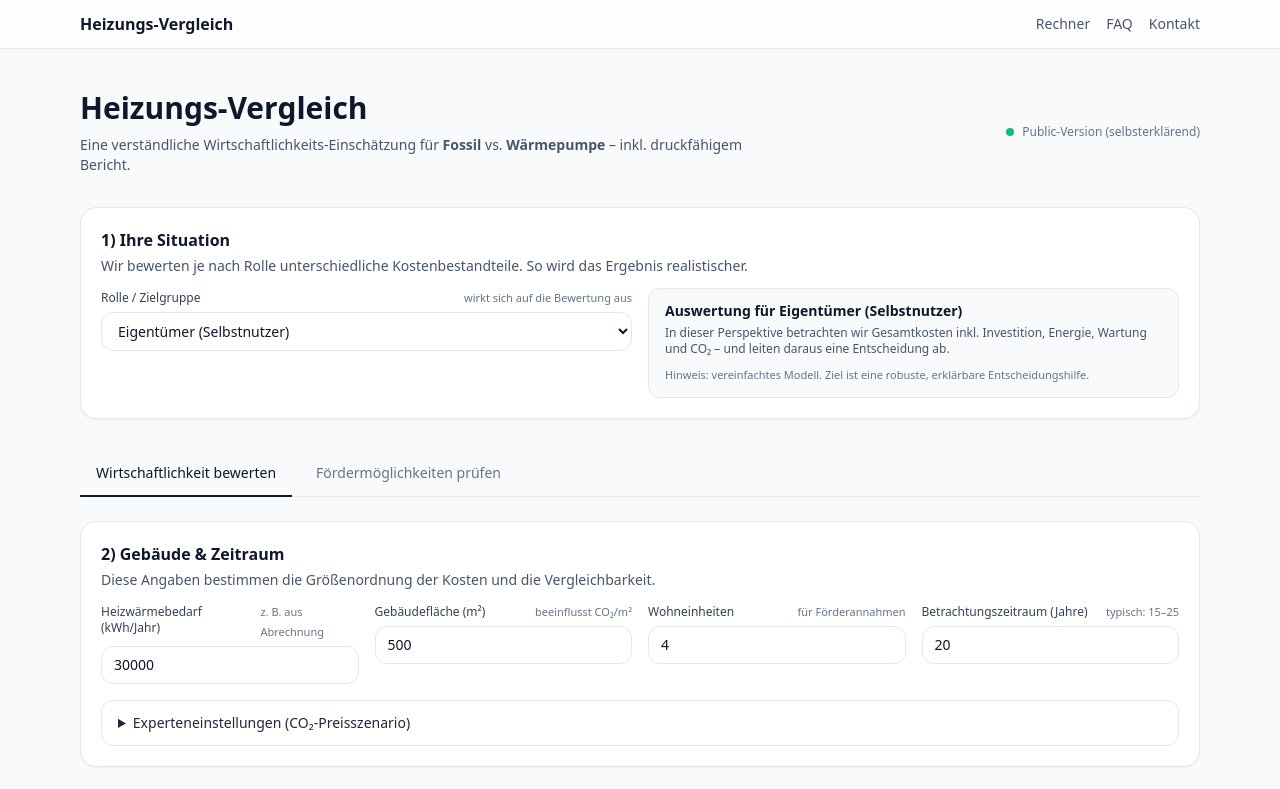
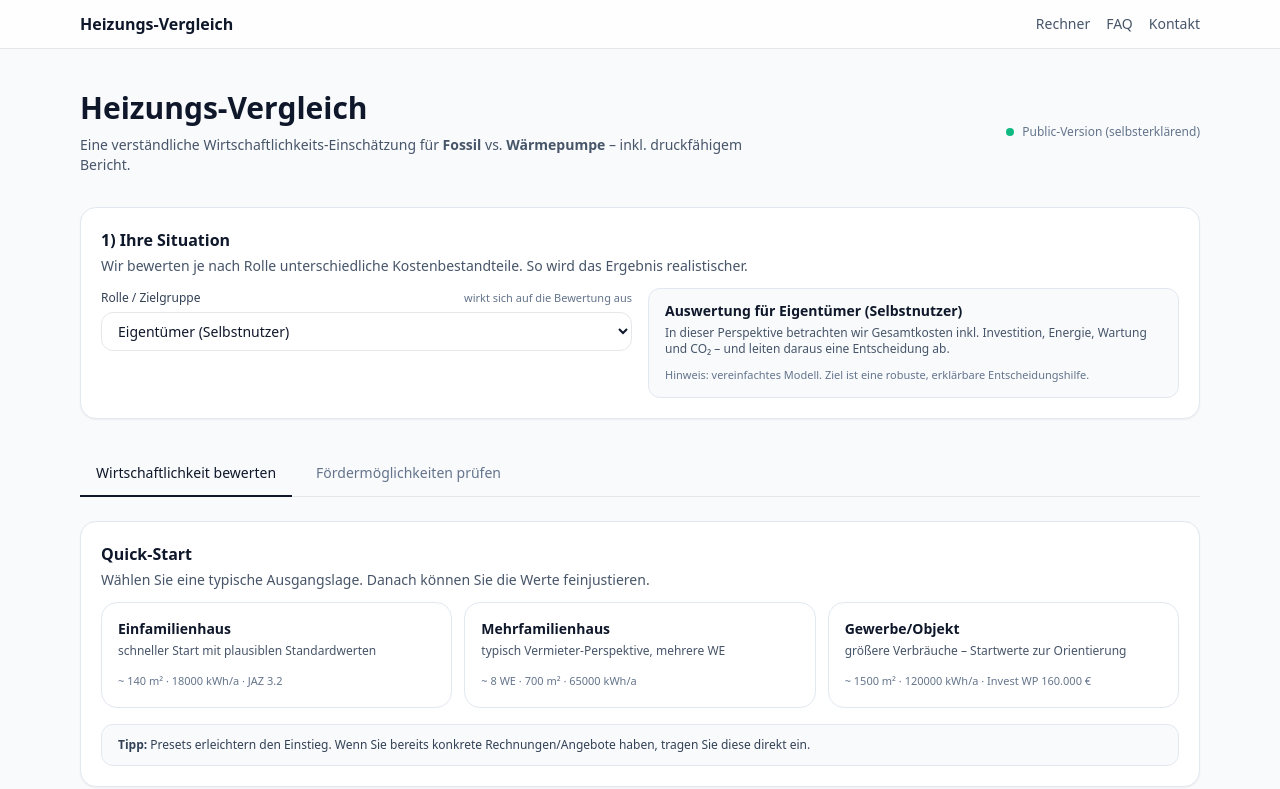
Before and after one commit to flixbial/Heizungstool, a Next.js app: page /tool in a window 1280 px wide. Shown: the top 789 px of the page. Built offline with nearby package versions, Linux system fonts and the light colour scheme.

Commit message:
Update page.tsx

```diff
--- a/app/tool/page.tsx
+++ b/app/tool/page.tsx
@@ -281,7 +281,6 @@ function MiniCostChart({
         <line x1={pad} x2={w - pad} y1={h - pad} y2={h - pad} stroke="#e2e8f0" />
         <line x1={pad} x2={pad} y1={pad} y2={h - pad} stroke="#e2e8f0" />
 
-        {/* Fossil rot, WP blau (CI-konsistent) */}
         <path d={dF} fill="none" stroke="#ef4444" strokeWidth="3" />
         <path d={dH} fill="none" stroke="#2563eb" strokeWidth="3" />
 
@@ -352,7 +351,6 @@ function MiniTotalBarChart({
         <line x1={pad} x2={w - pad} y1={yBase} y2={yBase} stroke="#e2e8f0" />
         <line x1={pad} x2={pad} y1={pad} y2={yBase} stroke="#e2e8f0" />
 
-        {/* Fossil rot, WP blau (wie im Liniendiagramm) */}
         <rect x={x1} y={yBase - fH} width={barW} height={fH} fill="#ef4444" />
         <rect x={x2} y={yBase - hH} width={barW} height={hH} fill="#2563eb" />
 
@@ -514,7 +512,6 @@ function PrintModal({
             </div>
           </div>
 
-          {/* Narrative */}
           <div className="report-card print-avoid-break">
             <div className="report-h2">{narrative.headline}</div>
 
@@ -538,7 +535,6 @@ function PrintModal({
             </div>
           </div>
 
-          {/* KPIs */}
           <div className="print-chunk">
             <div className="report-kpis">
               <div className="report-card">
@@ -563,7 +559,6 @@ function PrintModal({
             </div>
           </div>
 
-          {/* Charts */}
           <div className="print-chunk">
             <MiniCostChart seriesFossil={series.fossil} seriesHP={series.hp} />
           </div>
@@ -571,7 +566,6 @@ function PrintModal({
             <MiniTotalBarChart fossil={totals.fossil} hp={totals.wp} />
           </div>
 
-          {/* Assumptions on new page (2–3 pages target) */}
           <div className="report-section print-page-break">
             <div className="report-h3">Grundannahmen</div>
             <table className="report-table">
@@ -658,6 +652,91 @@ export default function ToolPage() {
     maintHP: 600,
   });
 
+  // ===== Sprint 3.1 Step 2: Quick-Start Presets =====
+  type PresetKey = "efh" | "mfh" | "gewerbe";
+  const PRESETS: Record<
+    PresetKey,
+    { title: string; subtitle: string; roleHint?: Role; patch: Partial<FormState> }
+  > = {
+    efh: {
+      title: "Einfamilienhaus",
+      subtitle: "schneller Start mit plausiblen Standardwerten",
+      roleHint: "eigentuemer",
+      patch: {
+        heatDemand: 18000,
+        area: 140,
+        units: 1,
+        years: 20,
+        scenario: "Experten",
+        carrierFossil: "Erdgas",
+        carrierHP: "Strom Stromix",
+        investFossil: 12000,
+        effFossil: 90,
+        priceFossil0: 11,
+        incFossil: 3,
+        maintFossil: 450,
+        investHP: 38000,
+        subsidyHP: 9000,
+        jaz: 3.2,
+        priceEl0: 32,
+        incEl: 2,
+        maintHP: 300,
+      },
+    },
+    mfh: {
+      title: "Mehrfamilienhaus",
+      subtitle: "typisch Vermieter-Perspektive, mehrere WE",
+      roleHint: "vermieter",
+      patch: {
+        heatDemand: 65000,
+        area: 700,
+        units: 8,
+        years: 20,
+        scenario: "Experten",
+        carrierFossil: "Heizöl",
+        carrierHP: "Strom Stromix",
+        investFossil: 30000,
+        effFossil: 88,
+        priceFossil0: 10,
+        incFossil: 3,
+        maintFossil: 1200,
+        investHP: 85000,
+        subsidyHP: 22000,
+        jaz: 3.0,
+        priceEl0: 30,
+        incEl: 2,
+        maintHP: 900,
+      },
+    },
+    gewerbe: {
+      title: "Gewerbe/Objekt",
+      subtitle: "größere Verbräuche – Startwerte zur Orientierung",
+      roleHint: "eigentuemer",
+      patch: {
+        heatDemand: 120000,
+        area: 1500,
+        units: 1,
+        years: 20,
+        scenario: "Experten",
+        carrierFossil: "Erdgas",
+        carrierHP: "Strom Stromix",
+        investFossil: 50000,
+        effFossil: 92,
+        priceFossil0: 9,
+        incFossil: 3,
+        maintFossil: 2500,
+        investHP: 160000,
+        subsidyHP: 35000,
+        jaz: 3.1,
+        priceEl0: 28,
+        incEl: 2,
+        maintHP: 1800,
+      },
+    },
+  };
+
+  const [activePreset, setActivePreset] = useState<PresetKey | null>(null);
+
   const [foerderForm, setFoerderForm] = useState<FoerderForm>({
     art: "wohn",
     wohnKlimaBonus: false,
@@ -677,7 +756,19 @@ export default function ToolPage() {
   const [subsidyApplied, setSubsidyApplied] = useState(false);
   const [showPrint, setShowPrint] = useState(false);
 
+  function applyPreset(key: PresetKey) {
+    const preset = PRESETS[key];
+    setForm((prev) => ({ ...prev, ...preset.patch }));
+    if (preset.roleHint) setRole(preset.roleHint);
+    setActivePreset(key);
+
+    // Public-friendly: Ergebnis zurücksetzen (damit klar ist, dass neu bewertet werden muss)
+    setResult(null);
+    setError(null);
+  }
+
   function updateField<K extends keyof FormState>(key: K, value: string) {
+    setActivePreset(null); // sobald der Nutzer editiert, ist es "custom"
     setForm((prev) => ({
       ...prev,
       [key]: typeof prev[key] === "number" ? Number(value.replace(",", ".")) : (value as any),
@@ -755,8 +846,7 @@ export default function ToolPage() {
         annualKeyFossil: "landlordAnnualFossil" as const,
         annualKeyHP: "landlordAnnualHP" as const,
         cumSavingsKey: "landlordCumSavings" as const,
-        note:
-          "Vereinfachte Annahme: Vermieter zahlt Wartung + Vermieteranteil CO₂. Energie zahlt der Mieter.",
+        note: "Vereinfachte Annahme: Vermieter zahlt Wartung + Vermieteranteil CO₂. Energie zahlt der Mieter.",
       };
     }
 
@@ -772,8 +862,7 @@ export default function ToolPage() {
         annualKeyFossil: "tenantAnnualFossil" as const,
         annualKeyHP: "tenantAnnualHP" as const,
         cumSavingsKey: "tenantCumSavings" as const,
-        note:
-          "Vereinfachte Annahme: Mieter zahlt Energie + Mieteranteil CO₂. Investitionen werden hier nicht betrachtet.",
+        note: "Vereinfachte Annahme: Mieter zahlt Energie + Mieteranteil CO₂. Investitionen werden hier nicht betrachtet.",
       };
     }
 
@@ -1039,7 +1128,6 @@ export default function ToolPage() {
         }
       `}</style>
 
-      {/* Premium Header */}
       <div className="flex items-center justify-between gap-4 mb-8">
         <div>
           <div className="text-3xl font-semibold text-slate-900 leading-tight">
@@ -1055,7 +1143,6 @@ export default function ToolPage() {
         </div>
       </div>
 
-      {/* Rolle */}
       <Section
         title="1) Ihre Situation"
         subtitle="Wir bewerten je nach Rolle unterschiedliche Kostenbestandteile. So wird das Ergebnis realistischer."
@@ -1083,7 +1170,6 @@ export default function ToolPage() {
         </div>
       </Section>
 
-      {/* Tabs */}
       <div className="mt-8 flex items-center gap-2 border-b">
         <button
           className={
@@ -1112,6 +1198,65 @@ export default function ToolPage() {
       {tab === "vergleich" && (
         <>
           <form onSubmit={handleCalc} className="mt-6 grid gap-6">
+            {/* ===== NEW: Quick-Start Presets ===== */}
+            <Section
+              title="Quick-Start"
+              subtitle="Wählen Sie eine typische Ausgangslage. Danach können Sie die Werte feinjustieren."
+              tone="neutral"
+            >
+              <div className="grid md:grid-cols-3 gap-3">
+                {(["efh", "mfh", "gewerbe"] as PresetKey[]).map((k) => {
+                  const p = PRESETS[k];
+                  const active = activePreset === k;
+                  return (
+                    <button
+                      key={k}
+                      type="button"
+                      onClick={() => applyPreset(k)}
+                      className={
+                        "text-left rounded-2xl border px-4 py-4 transition " +
+                        (active
+                          ? "border-slate-900 bg-slate-900 text-white"
+                          : "border-slate-200 bg-white hover:bg-slate-50")
+                      }
+                    >
+                      <div className={"text-sm font-semibold " + (active ? "text-white" : "text-slate-900")}>
+                        {p.title}
+                      </div>
+                      <div className={"mt-1 text-xs " + (active ? "text-slate-200" : "text-slate-600")}>
+                        {p.subtitle}
+                      </div>
+                      <div className={"mt-3 text-[11px] " + (active ? "text-slate-300" : "text-slate-500")}>
+                        {k === "efh"
+                          ? `~ ${p.patch.area} m² · ${p.patch.heatDemand} kWh/a · JAZ ${p.patch.jaz}`
+                          : k === "mfh"
+                          ? `~ ${p.patch.units} WE · ${p.patch.area} m² · ${p.patch.heatDemand} kWh/a`
+                          : `~ ${p.patch.area} m² · ${p.patch.heatDemand} kWh/a · Invest WP ${formatEuro(
+                              Number(p.patch.investHP || 0),
+                              0
+                            )}`}
+                      </div>
+                    </button>
+                  );
+                })}
+              </div>
+
+              <div className="mt-4 rounded-xl border border-slate-200 bg-slate-50 px-4 py-3 text-xs text-slate-700">
+                {activePreset ? (
+                  <>
+                    <b>Preset aktiv:</b> {PRESETS[activePreset].title}.{" "}
+                    <span className="text-slate-600">
+                      Sie können jetzt jede Zahl anpassen (danach ist es „Custom“).
+                    </span>
+                  </>
+                ) : (
+                  <>
+                    <b>Tipp:</b> Presets erleichtern den Einstieg. Wenn Sie bereits konkrete Rechnungen/Angebote haben, tragen Sie diese direkt ein.
+                  </>
+                )}
+              </div>
+            </Section>
+
             <Section
               title="2) Gebäude & Zeitraum"
               subtitle="Diese Angaben bestimmen die Größenordnung der Kosten und die Vergleichbarkeit."
@@ -1429,8 +1574,11 @@ export default function ToolPage() {
                 </div>
               </Section>
 
-              {/* Interaktive Charts (Screen) */}
-              <Section title="Verlauf & Vergleich" subtitle="Zur schnellen Einordnung – im Bericht sind die Grafiken druckstabil." tone="result">
+              <Section
+                title="Verlauf & Vergleich"
+                subtitle="Zur schnellen Einordnung – im Bericht sind die Grafiken druckstabil."
+                tone="result"
+              >
                 <div className="grid md:grid-cols-2 gap-6">
                   <div className="rounded-2xl border border-slate-200 bg-white p-4">
                     <div className="text-xs text-slate-500 mb-2">
@@ -1438,10 +1586,7 @@ export default function ToolPage() {
                     </div>
                     <div className="h-64">
                       <ResponsiveContainer width="100%" height="100%">
-                        <LineChart
-                          data={chartData}
-                          margin={{ top: 5, right: 10, left: 0, bottom: 0 }}
-                        >
+                        <LineChart data={chartData} margin={{ top: 5, right: 10, left: 0, bottom: 0 }}>
                           <XAxis dataKey="name" />
                           <YAxis />
                           <Tooltip formatter={(v: any) => formatEuro(Number(v), 0)} />
@@ -1456,10 +1601,7 @@ export default function ToolPage() {
                     <div className="text-xs text-slate-500 mb-2">Gesamtkosten ({perspective.label})</div>
                     <div className="h-64">
                       <ResponsiveContainer width="100%" height="100%">
-                        <BarChart
-                          data={totalChartData}
-                          margin={{ top: 5, right: 10, left: 0, bottom: 0 }}
-                        >
+                        <BarChart data={totalChartData} margin={{ top: 5, right: 10, left: 0, bottom: 0 }}>
                           <XAxis dataKey="name" />
                           <YAxis />
                           <Tooltip formatter={(v: any) => formatEuro(Number(v), 0)} />
@@ -1584,9 +1726,7 @@ export default function ToolPage() {
                     <input
                       type="checkbox"
                       checked={foerderForm.wohnEinkommensBonus}
-                      onChange={(e) =>
-                        updateFoerderField("wohnEinkommensBonus", e.target.checked)
-                      }
+                      onChange={(e) => updateFoerderField("wohnEinkommensBonus", e.target.checked)}
                     />
                     Einkommensbonus
                   </label>
@@ -1594,9 +1734,7 @@ export default function ToolPage() {
                     <input
                       type="checkbox"
                       checked={foerderForm.wohnEffizienzBonus}
-                      onChange={(e) =>
-                        updateFoerderField("wohnEffizienzBonus", e.target.checked)
-                      }
+                      onChange={(e) => updateFoerderField("wohnEffizienzBonus", e.target.checked)}
                     />
                     Effizienzbonus
                   </label>
@@ -1678,7 +1816,6 @@ export default function ToolPage() {
         </div>
       )}
 
-      {/* Public Footer */}
       <div className="mt-10 text-xs text-slate-500 flex flex-col md:flex-row md:items-center md:justify-between gap-2">
         <div>© {new Date().getFullYear()} Brüser Energieberatung · Dieses Tool ist eine Entscheidungshilfe.</div>
         <div className="flex gap-3">
```
